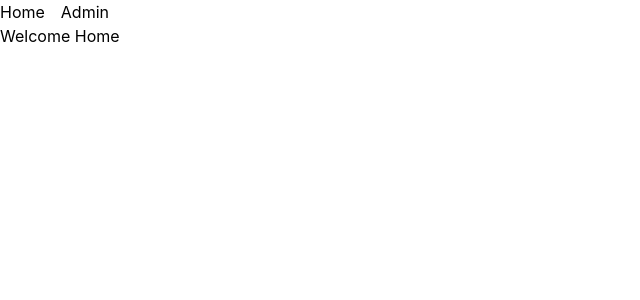
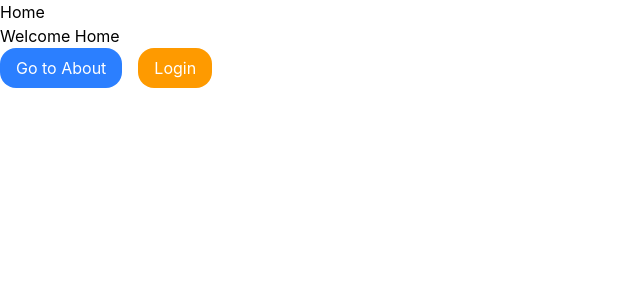
Before and after one commit to Hary300/Practice-React-TypeScript-Phase-3, a React (Vite) app: page / in a window 1280 px wide. Shown: the top 300 px of the page, without its empty margins (0-640 px from the left). Built offline with nearby package versions, Linux system fonts and the light colour scheme.

Commit message:
topic 13: useNavigate

```diff
--- a/src/App.tsx
+++ b/src/App.tsx
@@ -1,26 +1,19 @@
 import { Route, Routes, Link } from 'react-router-dom';
-
 import Home from './pages/Home';
-import Admin from './pages/admin-page/Admin';
-import Products from './pages/admin-page/Products';
-import Settings from './pages/admin-page/Settings';
-import Users from './pages/admin-page/Users';
+import About from './pages/About';
+import Dashboard from './pages/Dashboard';
 
 function App() {
   return (
     <>
       <div className='flex gap-4'>
         <Link to='/'>Home</Link>
-        <Link to='/admin'>Admin</Link>
       </div>
 
       <Routes>
         <Route path='/' element={<Home />} />
-        <Route path='admin' element={<Admin />}>
-          <Route path='products' element={<Products />} />
-          <Route path='settings' element={<Settings />} />
-          <Route path='users' element={<Users />} />
-        </Route>
+        <Route path='/about' element={<About />} />
+        <Route path='/dashboard' element={<Dashboard />} />
       </Routes>
     </>
   );
--- /dev/null
+++ b/src/pages/About.tsx
@@ -0,0 +1,20 @@
+import { useNavigate } from 'react-router-dom';
+
+export default function About() {
+  const navigate = useNavigate();
+
+  function handleClick() {
+    navigate(-1);
+  }
+  return (
+    <div>
+      <h1>This is About page</h1>
+      <button
+        className='px-4 py-2 rounded-2xl cursor-pointer bg-green-500 text-white'
+        onClick={handleClick}
+      >
+        Back
+      </button>
+    </div>
+  );
+}
--- /dev/null
+++ b/src/pages/Dashboard.tsx
@@ -0,0 +1,7 @@
+export default function Dashboard() {
+  return (
+    <div>
+      <h1>This is Dashboard</h1>
+    </div>
+  );
+}
--- a/src/pages/Home.tsx
+++ b/src/pages/Home.tsx
@@ -1,7 +1,33 @@
+import { useNavigate } from 'react-router-dom';
+
 export default function Home() {
+  const navigate = useNavigate();
+
+  function handleClickLogin() {
+    navigate('/dashboard', { replace: true });
+  }
+
+  function handleClickAbout() {
+    navigate('/about');
+  }
   return (
     <div>
       <h1>Welcome Home</h1>
+      <div className='flex gap-4'>
+        <button
+          className='px-4 py-2 rounded-2xl cursor-pointer bg-blue-500 text-white'
+          onClick={handleClickAbout}
+        >
+          Go to About
+        </button>
+
+        <button
+          className='px-4 py-2 rounded-2xl cursor-pointer bg-amber-500 text-white'
+          onClick={handleClickLogin}
+        >
+          Login
+        </button>
+      </div>
     </div>
   );
 }
```
